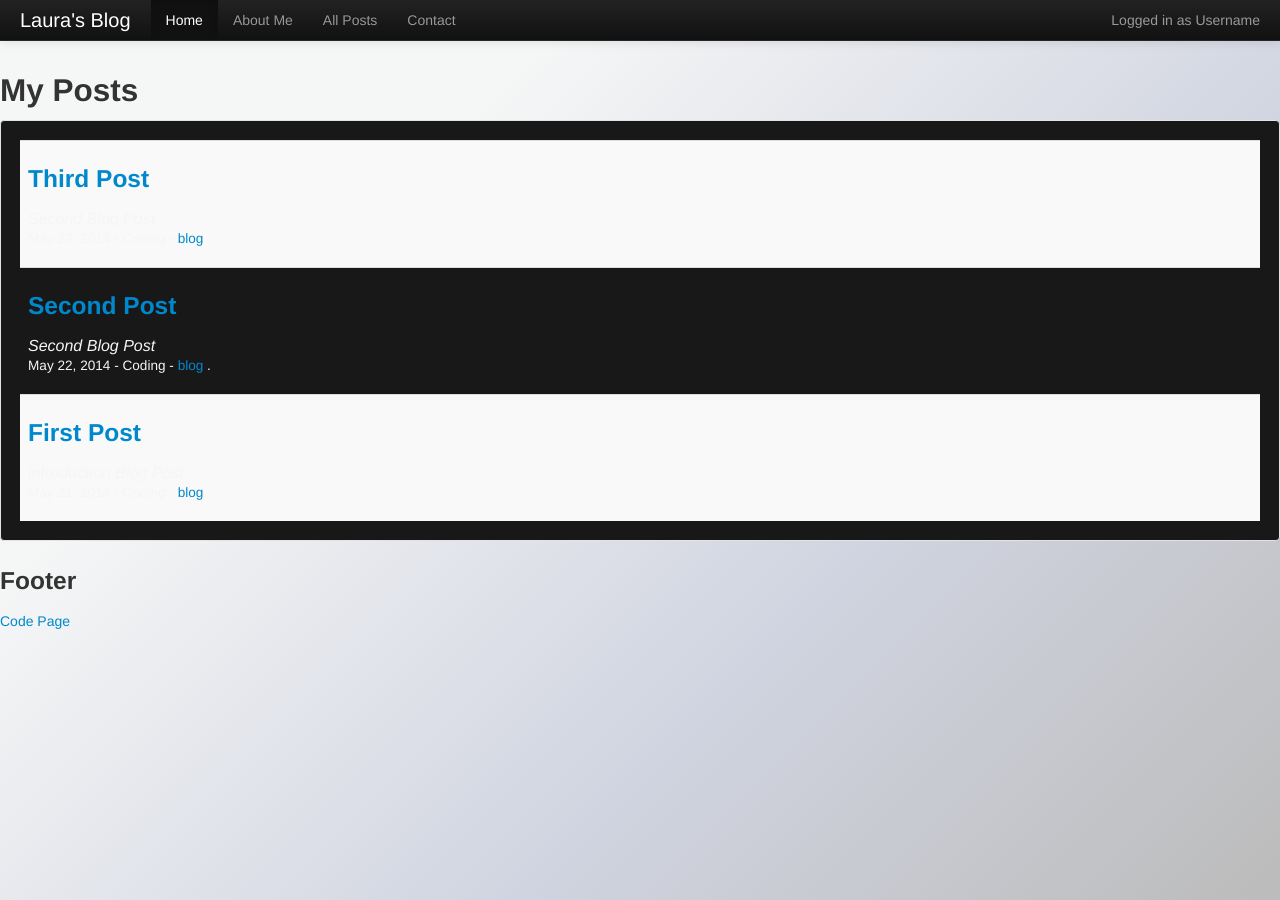
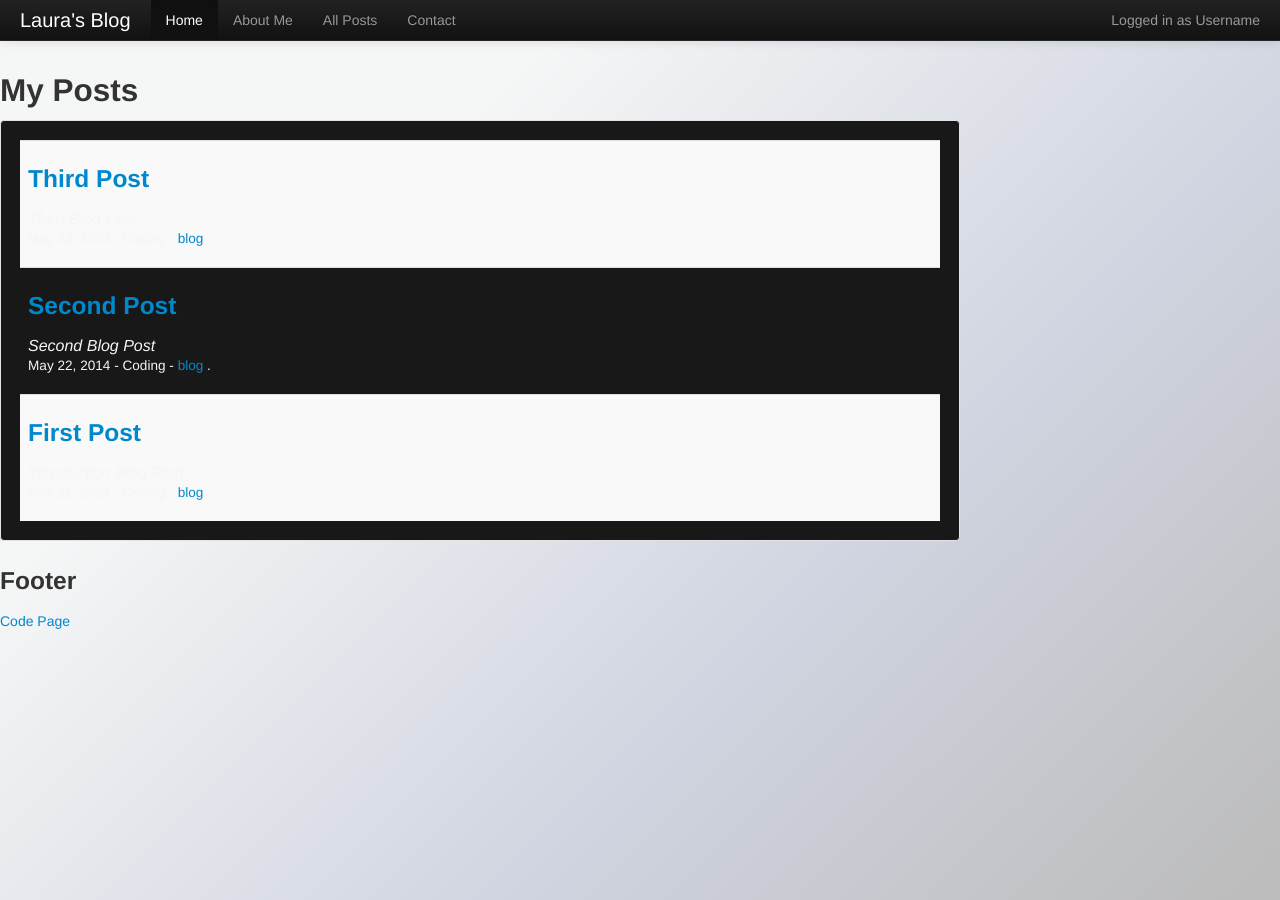
Before and after one commit to LauraR6561/Laurar6561.github.io, a Jekyll site: the page built from index.html, in a window 1280 px wide. Built offline with Jekyll 4.4.1, drawn with Linux system fonts in a browser that asks for light colours; Markdown is read by kramdown in place of the engine named in the settings.

Commit message:
added width to content table

```diff
--- a/_posts/2014-05-23-Third.html
+++ b/_posts/2014-05-23-Third.html
@@ -7,7 +7,7 @@ year: 2014
 month: 5
 day: 23
 published: true
-summary: Second Blog Post
+summary: Third Blog Post
 description: Test
 ---
 
--- a/css/template.css
+++ b/css/template.css
@@ -22,4 +22,11 @@ body{
     border-collapse: inherit;
     background-color:#181818;
     color:#f5f5f5;
+    width:75%;
 }
+
+@media (max-width: 979px){
+    #content > .table{
+        width:98%;
+    }
+}
```
